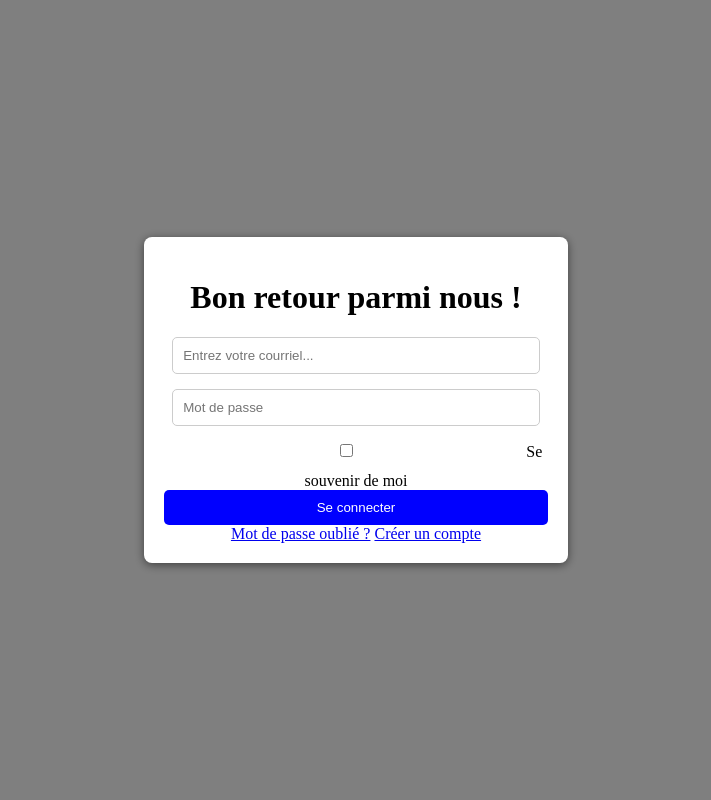
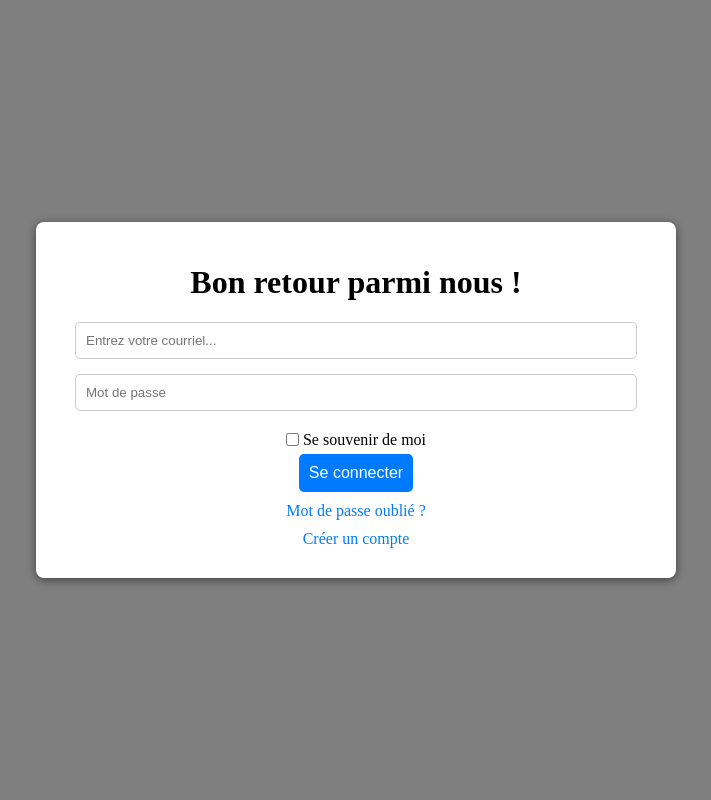
Before and after one commit to noubss9G/Projet-GLAC, a PHP site: page /connexion.html in a window 1280 px wide. Shown: the whole page, without its empty margins (284-995 px from the left). Run offline with PHP 8.4, Linux system fonts and the light colour scheme.

Commit message:
Personnalisation des formulaires de connexion et d'inscription

```diff
--- a/CSS/style-glac.css
+++ b/CSS/style-glac.css
@@ -1,5 +1,5 @@
 /* Fond sombre semi-transparent */
-#superposition-connexion {
+#div-superposition-form-connexion {
     position: fixed;
     top: 0;
     left: 0;
@@ -13,16 +13,42 @@
 }
 
 /* Boîte de connexion */
-.page-connexion {
+.div-form-connexion {
     background: white;
     padding: 20px;
     border-radius: 8px;
     box-shadow: 0 2px 10px rgba(0, 0, 0, 0.5);
     text-align: center;
-    width: 30%;
+    width: 50%;
+    box-sizing: border-box; /* Inclut les bordures et les marges dans la largeur */
 }
 
-input {
+/* Style pour centraliser la boîte du formulaire d'inscription */
+#div-form-inscription {
+    display: flex;
+    justify-content: center;
+    align-items: center;
+    height: 100vh; /* Occuper toute la hauteur de la fenêtre */
+    margin: 0;
+    background-color: #f5f5f5; /* Couleur de fond agréable */
+    font-family: Arial, sans-serif;
+}
+
+/* Style de la boîte du formulaire d'inscription*/
+#form-inscription {
+    background: white;
+    padding: 20px;
+    border-radius: 8px;
+    box-shadow: 0 2px 10px rgba(0, 0, 0, 0.2); /* Légère ombre */
+    width: 100%;
+    max-width: 400px; /* Limiter la largeur du formulaire */
+    text-align: center;
+}
+
+/* Champs de saisie */
+input[type="text"],
+input[type="email"],
+input[type="password"] {
     margin-bottom: 15px;
     width: 90%;
     padding: 10px;
@@ -30,16 +56,45 @@ input {
     border-radius: 5px;
 }
 
+/* Checkbox et Label */
+#checkboxSouvenir, label[for="checkboxSouvenir"] {
+    display: inline-block;
+    vertical-align: middle;
+    margin: 5px 0;
+}
+
+/* Bouton de soumission */
 button {
-    background-color: blue;
+    background-color: #007BFF; /* Bleu stylé */
     color: white;
     border: none;
     padding: 10px;
-    width: 100%;
+    width: auto;
     border-radius: 5px;
+    font-size: 16px;
     cursor: pointer;
 }
 
 button:hover {
-    background-color: #ffd700;
+    background-color: #06f5d5;
 }
+
+/* Liens */
+a {
+    display: block;
+    margin: 10px 0;
+    color: #007BFF;
+    text-decoration: none;
+}
+
+a:hover {
+    text-decoration: underline;
+}
+
+/* Séparateur */
+hr {
+    margin: 20px 0;
+    border: 0;
+    height: 1px;
+    background: #ccc;
+}
--- a/connexion.html
+++ b/connexion.html
@@ -9,17 +9,19 @@
     </head>
     <body>
         <!-- Fond semi-transparent -->
-        <div id="superposition-connexion">
-            <div class="page-connexion">
+        <div id="div-superposition-form-connexion">
+            <div class="div-form-connexion">
                 <h1>Bon retour parmi nous&nbsp;!</h1>
-                <form id="formulaire-connexion" action="index.html">
+                <form id="form-connexion" action="index.html">
                     <input type="email" id="courriel-connexion" aria-describedby="aideCourriel-connexion" placeholder="Entrez votre courriel...">
                     <input type="password" id="motDePasse-connexion" placeholder="Mot de passe">
-                    <input type="checkbox">
-                    <label>Se souvenir de moi</label>
+                    <div>
+                        <input type="checkbox" id="checkboxSouvenir" name="checkboxSouvenir">
+                        <label for="checkboxSouvenir">Se souvenir de moi</label>
+                    </div>
                     <button type="submit">Se connecter</button>
                     <a href="probleme_connexion.html">Mot de passe oublié&nbsp;?</a>
-                    <a href="insciption.html" >Créer un compte</a>
+                    <a href="inscription.html" >Créer un compte</a>
                 </form>
             </div>
         </div>
```
Also changed, not shown: insciption.html (deleted, +0 -24 lines), inscription.html (added, +27 -0 lines).
